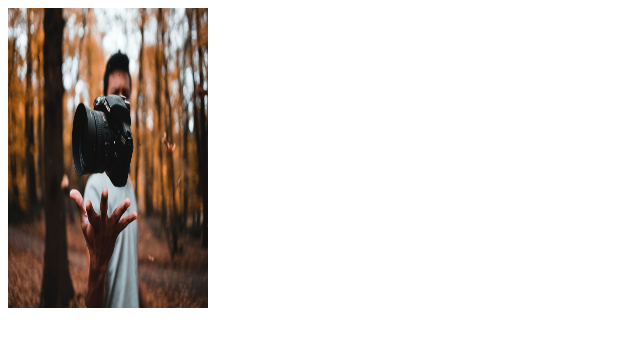
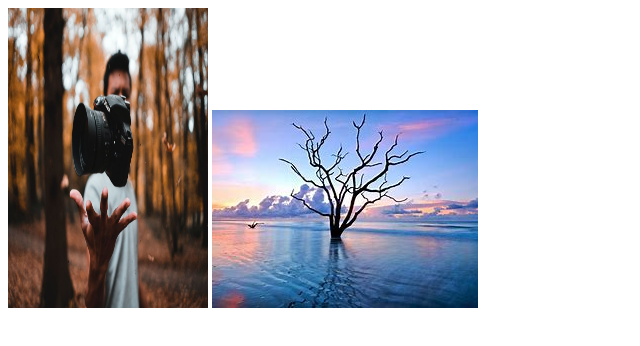
Before and after one commit to SamanAsaad/fs_2, a plain HTML site: page index.html in a window 1280 px wide. Shown: the whole page, without its empty margins (0-640 px from the left). Drawn offline with Linux system fonts and the light colour scheme.

Commit message:
Add files via upload

```diff
--- a/index.html
+++ b/index.html
@@ -6,3 +6,6 @@
  alt="this is alt"
  title="this is title"
  />
+
+
+ <img src="img/categories/p.jfif"/>
```
Also changed, not shown: img/categories/p.jfif (added).
